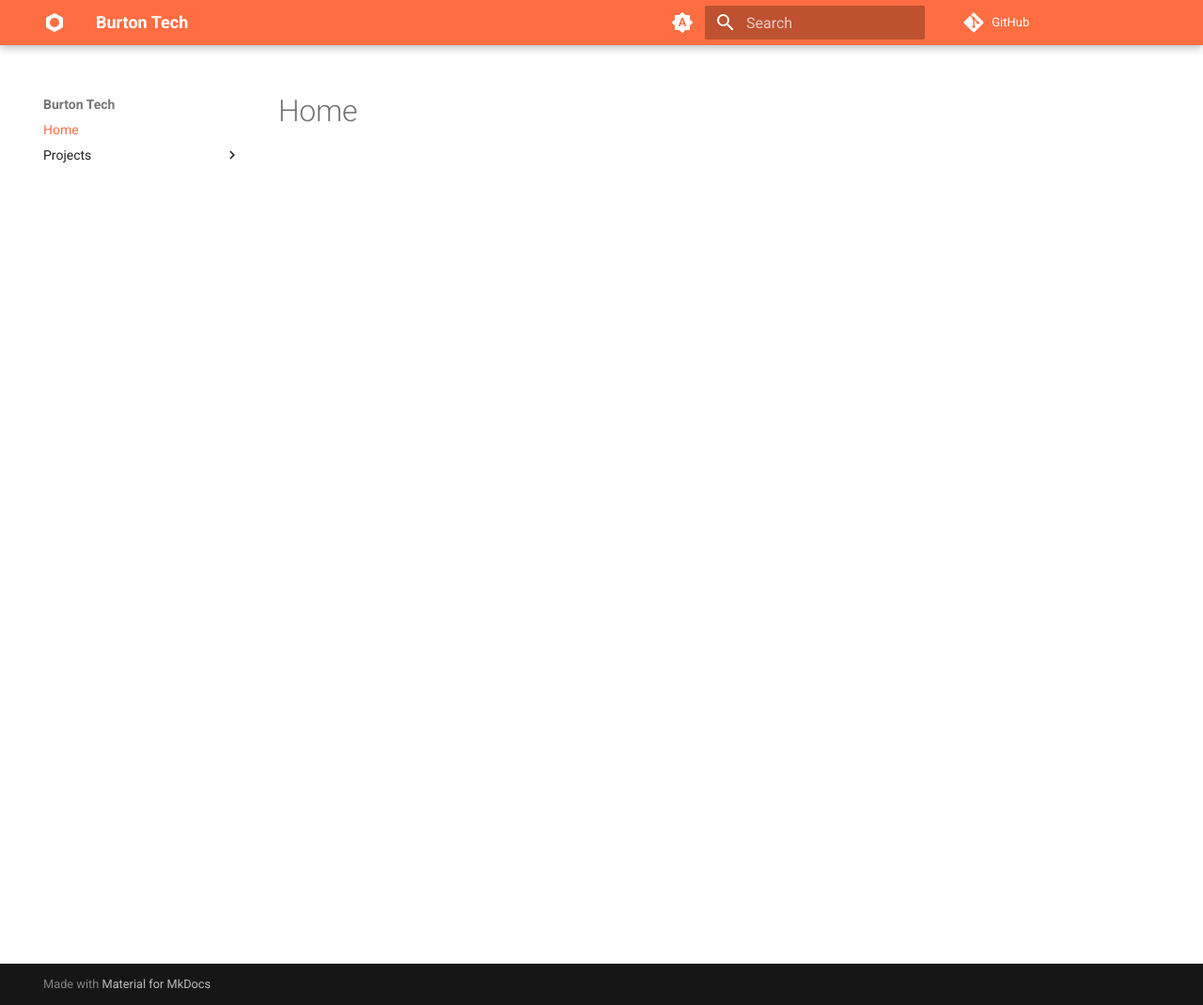
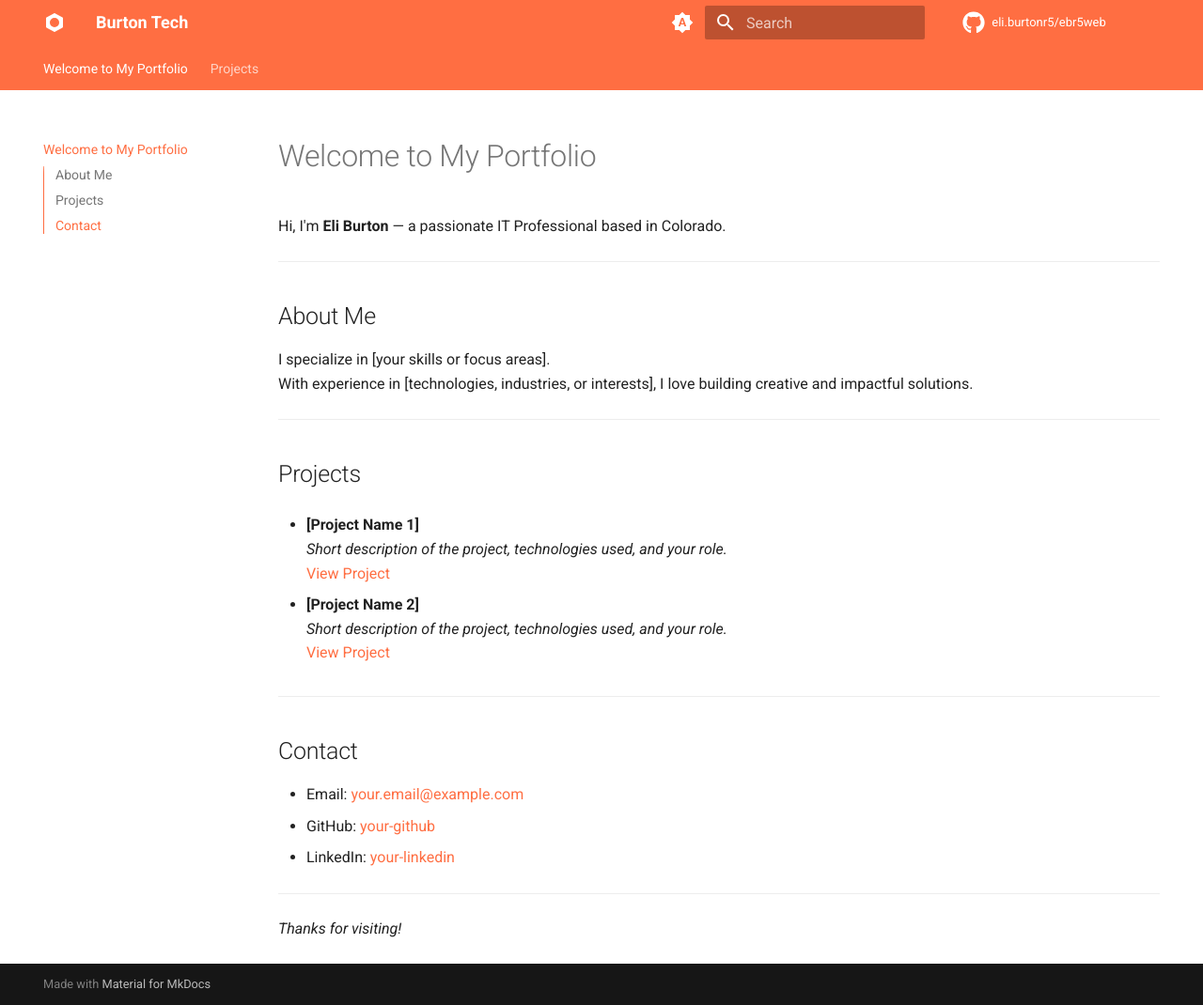
Before and after one commit to eliburtonr5/ebr5web, an MkDocs documentation site: the page built from docs/index.md, in a window 1280 px wide and 1070 px high. Shown: the whole window at 94% size. Built offline with MkDocs 1.6.1 and Material for MkDocs 9.7.7, drawn with Linux system fonts in a browser that asks for light colours; comment, search, counter and statistics services are not loaded.

Commit message:
Update index.md for portfolio introduction and enhance mkdocs.yml theme configuration

```diff
--- a/docs/index.md
+++ b/docs/index.md
@@ -1 +1,34 @@
-# Home
+# Welcome to My Portfolio
+
+Hi, I'm **Eli Burton** — a passionate IT Professional based in Colorado.
+
+---
+
+## About Me
+
+I specialize in [your skills or focus areas].
+With experience in [technologies, industries, or interests], I love building creative and impactful solutions.
+
+---
+
+## Projects
+
+- **[Project Name 1]**
+  _Short description of the project, technologies used, and your role._
+  [View Project](#)
+
+- **[Project Name 2]**
+  _Short description of the project, technologies used, and your role._
+  [View Project](#)
+
+---
+
+## Contact
+
+- Email: [your.email@example.com](mailto:your.email@example.com)
+- GitHub: [your-github](https://github.com/your-github)
+- LinkedIn: [your-linkedin](https://linkedin.com/in/your-linkedin)
+
+---
+
+_Thanks for visiting!_
--- a/mkdocs.yml
+++ b/mkdocs.yml
@@ -6,11 +6,20 @@ theme:
   language: en
   icon:
     logo: material/nut
-    repo: fontawesome/brands/git-alt
+    repo: fontawesome/brands/github
   name: material
   features:
     - header.autohide
     - navigation.top
+    - navigation.tabs
+    - navigation.sections
+    - search.suggest
+    - search.highlight
+    - toc.integrate
+    - content.code.annotate
+    - content.code.copy
+    - content.tabs.link
+
   palette:
     # Palette toggle for automatic mode
     - media: "(prefers-color-scheme)"
@@ -41,3 +50,4 @@ plugins:
   - search
 
 repo_url: https://github.com/eliburtonr5/ebr5web
+repo_name: eli.burtonr5/ebr5web
```
